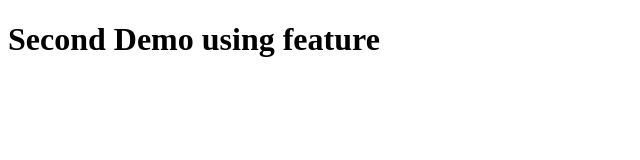
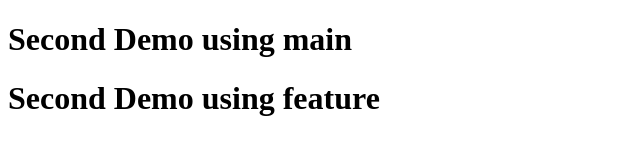
Before and after one commit to amit1924/demo, a plain HTML site: page index.html in a window 1280 px wide. Shown: the whole page, without its empty margins (0-640 px from the left). Drawn offline with Linux system fonts and the light colour scheme.

Commit message:
main branch updated

```diff
--- a/index.html
+++ b/index.html
@@ -6,6 +6,7 @@
     <title>Document</title>
 </head>
 <body>
+    <h1>Second Demo using main</h1>
     <h1>Second Demo using feature</h1>
 
 </body>
```
